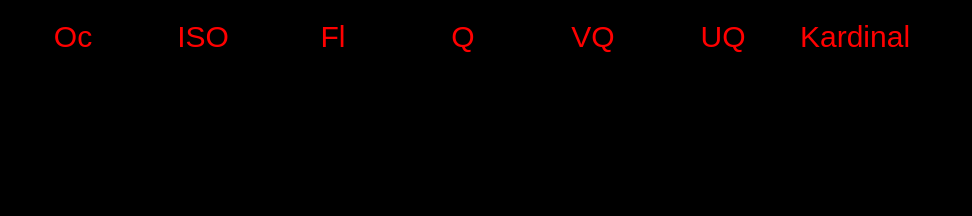
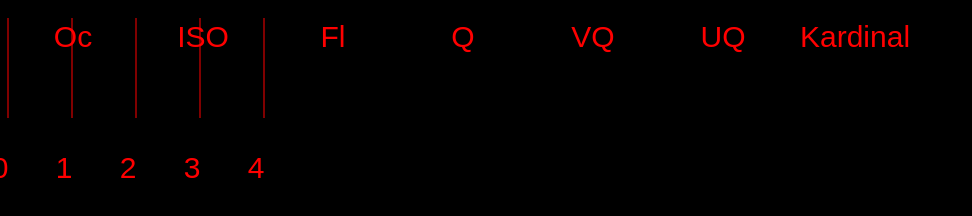
Before and after one commit to loitepr/LightsAtSea, a plain HTML site: page index.html in a window 1280 px wide. Shown: the whole page, without its empty margins (0-972 px from the left). Drawn offline with Linux system fonts and the light colour scheme.

Commit message:
moved vert. lines for ios test

```diff
--- a/index.html
+++ b/index.html
@@ -67,6 +67,20 @@
 
 		<script src="javascript.js"></script>
 
-		<p><div id="lightgrid"></div></p>
+		<div id="lightgrid"></div>
+		<br><br><br>
+
+		<div class="verticalline" style="left: 8px"></div>
+		<div class="verticalline" style="left: 72px"></div>
+		<div class="verticalline" style="left: 136px"></div>
+		<div class="verticalline" style="left: 200px"></div>
+		<div class="verticalline" style="left: 264px"></div>
+
+		<div class="timestamp" style="left: 0px">0</div>
+		<div class="timestamp" style="left: 64px">1</div>
+		<div class="timestamp" style="left: 128px">2</div>
+		<div class="timestamp" style="left: 192px">3</div>
+		<div class="timestamp" style="left: 256px">4</div>
+
 	</body>
 </html>
--- a/javascript.js
+++ b/javascript.js
@@ -182,20 +182,15 @@ function fISO(zISOS) {
 };
 
 function fCreateTable() {
-  //var zHtml = "<table style='border-style=0px; border-collapse: collapse;'><tr>";
   var zHtml = '';
 
   for (i = 0; i < zLightChar.length; i++) {
     if (zLightChar[i] == 1) {
-      //zHtml += "<td style='background-color:#ffffff;width:7px;height:7px'>&nbsp;</td>"}
       zHtml += '<div class="square_light"></div>'}
     else {
-      //zHtml += "<td style='background-color:#111111;width:7px;height:7px'>&nbsp;</td>"}
       zHtml += '<div class="square_dark"></div>'}
-
   };
 
-  //zHtml += "</tr></table>";
   document.getElementById("lightgrid").innerHTML = zHtml;
 };
 
--- a/styles.css
+++ b/styles.css
@@ -18,6 +18,20 @@ body {
   height: 20px;
   background:white;
   display:inline-block;
+}
+
+.verticalline {
+  border-left: 1px solid red;
+  height: 100px;
+  position: absolute;
+  display: inline-block;
+  transform: translate(-50%, -150%);
+}
+
+.timestamp {
+  position: absolute;
+  display:inline;
+  transform: translate(-50%, -50%);
 }
 
 input, select, button, option {
```
